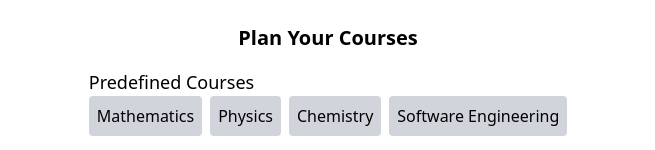
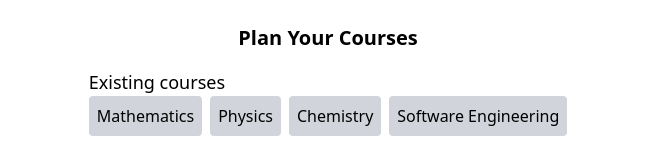
Before and after one commit to DineshSundaram7/credit-planner, a React (Create React App) app: page / in a window 1280 px wide. Shown: the top 150 px of the page, without its empty margins (312-967 px from the left). Built offline with nearby package versions, Linux system fonts and the light colour scheme.

Commit message:
Update CreditPlanner.js

```diff
--- a/src/components/CreditPlanner.js
+++ b/src/components/CreditPlanner.js
@@ -199,7 +199,7 @@ const CreditPlanner = () => {
 
         {/* Predefined Courses Section */}
         <div className="mb-4">
-          <h3 className="text-lg">Predefined Courses</h3>
+          <h3 className="text-lg">Existing courses</h3>
           <div className="flex gap-2">
             {predefinedCourses.map((course) => (
               <button
```
